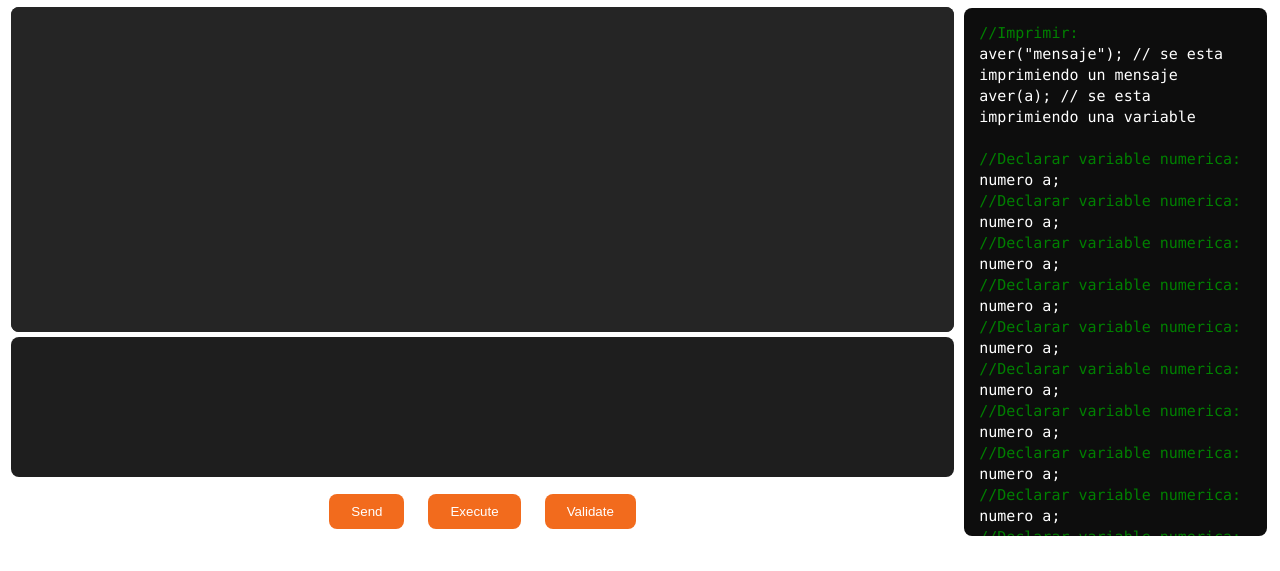
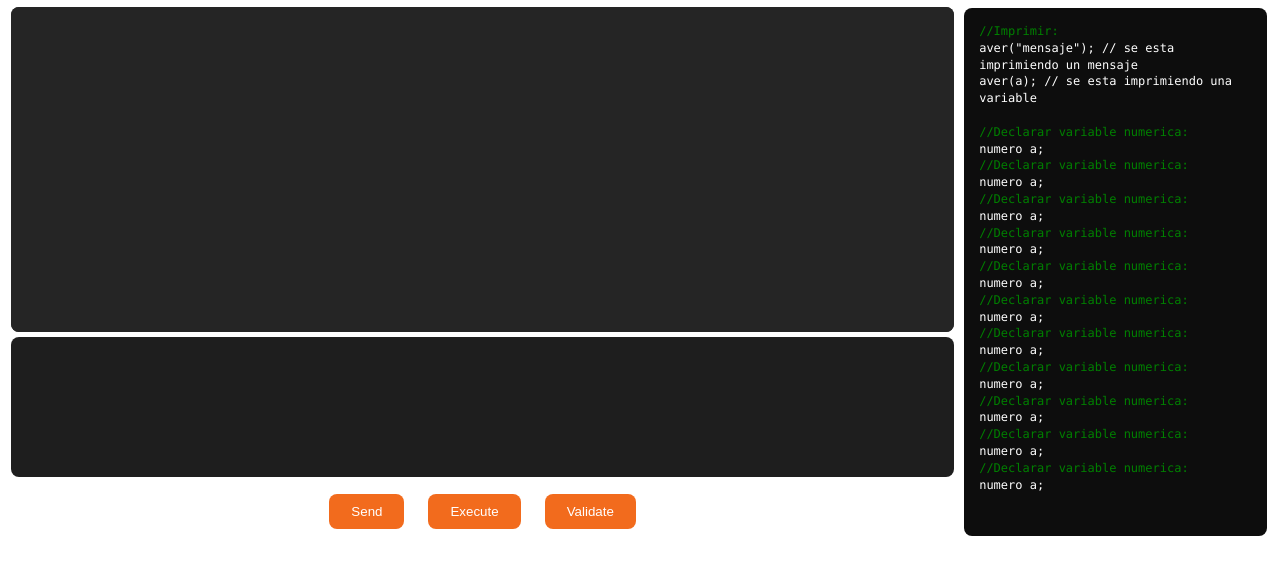
Before and after one commit to andreUmag/FINAL-PROYECT, a Flask app: page / in a window 1280 px wide. Shown: the part 68-639 px from the top of the page. Run offline with Flask 3, Linux system fonts and the light colour scheme.

Commit message:
minus letra

```diff
--- a/static/styles/body.css
+++ b/static/styles/body.css
@@ -42,7 +42,7 @@ body {
   color: white;
   margin-bottom: 5px;
   line-height: 1.4;
-  font-size: 15px;
+  font-size: 12px;
   font-family: "Menlo", "Monaco", monospace;
 }
 
```
